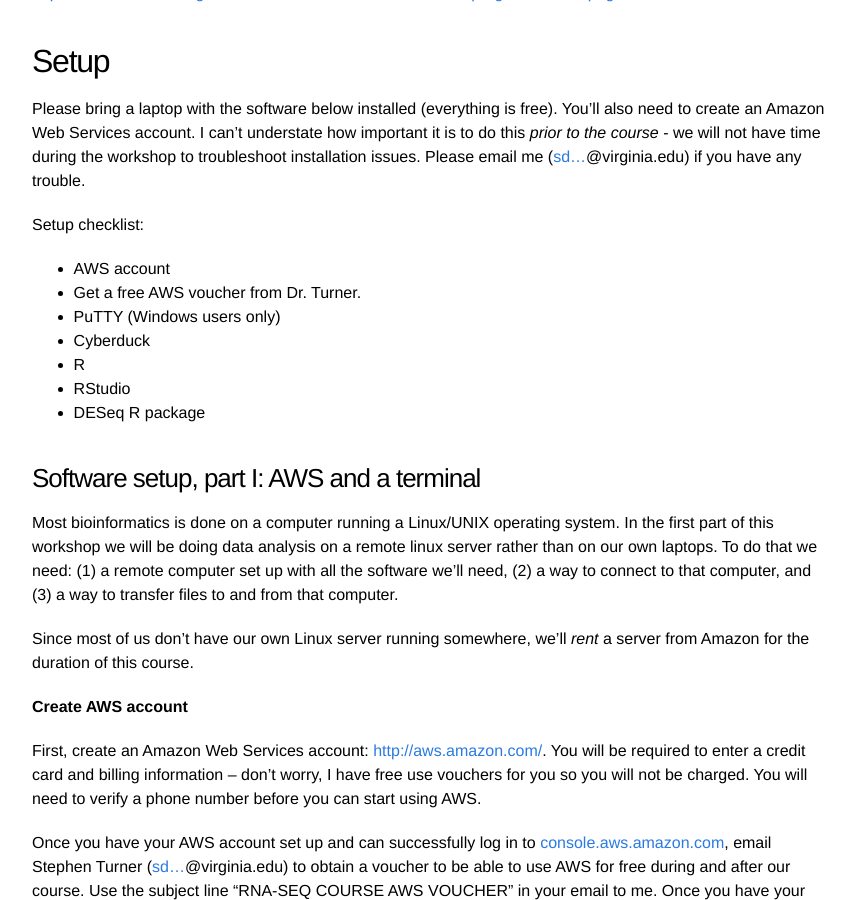
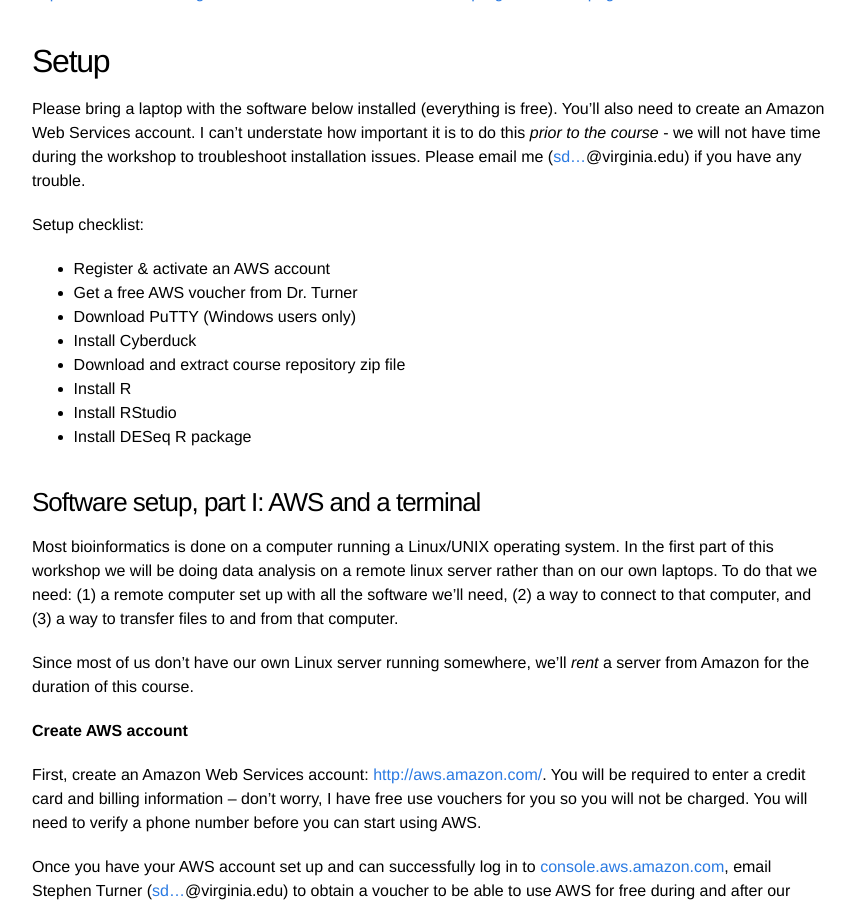
Before and after one commit to bioconnector/workshops2015, a Jekyll site: the page built from lessons/rnaseq-1day/index.md, in a window 1280 px wide and 900 px high, scrolled down 1611 px. Shown: the whole window, without its empty margins (208-1063 px from the left). Built offline with Jekyll 4.4.1, drawn with Linux system fonts in a browser that asks for light colours; Markdown is read by kramdown in place of the engine named in the settings.

Commit message:
download zip file on setup checklist

```diff
--- a/lessons/rnaseq-1day/index.md
+++ b/lessons/rnaseq-1day/index.md
@@ -73,13 +73,14 @@
 
 Setup checklist:
 
-* AWS account
-* Get a free AWS voucher from Dr. Turner.
-* PuTTY (Windows users only)
-* Cyberduck
-* R
-* RStudio
-* DESeq R package
+* Register & activate an AWS account
+* Get a free AWS voucher from Dr. Turner
+* Download PuTTY (Windows users only)
+* Install Cyberduck
+* Download and extract course repository zip file
+* Install R
+* Install RStudio
+* Install DESeq R package
 
 
 ### Software setup, part I: AWS and a terminal
```
